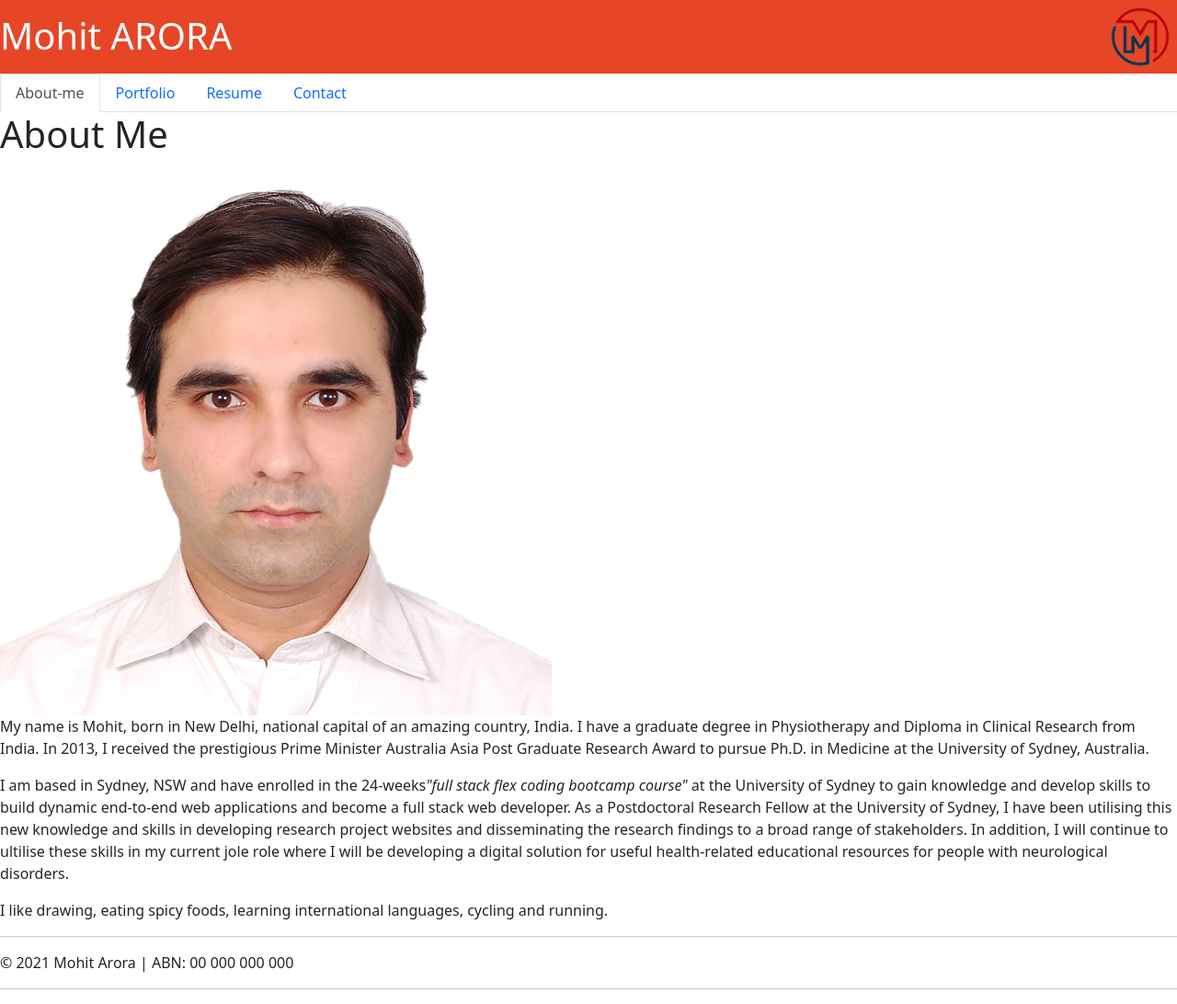
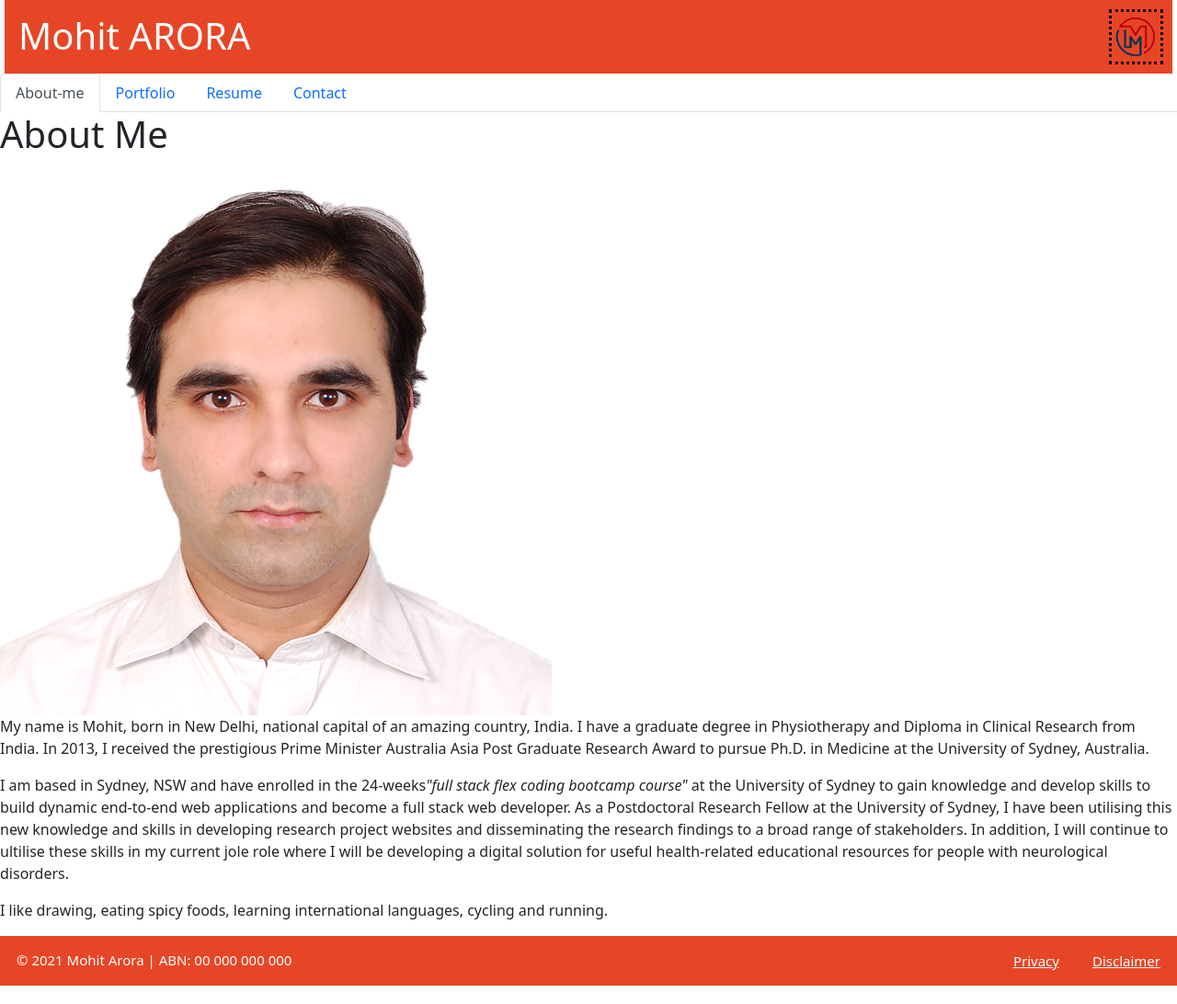
Before and after one commit to marora7926/react-portfolio, a React (Create React App) app: page / in a window 1280 px wide. Shown: the whole page at 92% size. Built offline with nearby package versions, Linux system fonts and the light colour scheme.

Commit message:
added style to footer

```diff
--- a/src/components/Footer.js
+++ b/src/components/Footer.js
@@ -1,11 +1,16 @@
 import React from 'react';
+import '../styles/Footer.css'
 
 function Footer() {
     return (
       <footer className="footer">
-        <hr></hr>
-        <p>© 2021 Mohit Arora | ABN: 00 000 000 000</p>
-        <hr></hr>
+        <p>
+          © 2021 Mohit Arora | ABN: 00 000 000 000
+        </p>
+        <div class="footerLinks">
+                <a href=".\assets\documents\Privacy policy.pdf" target="_blank">Privacy</a>
+                <a href=".\assets\documents\Disclaimer.pdf" target="_blank">Disclaimer</a>
+        </div>
       </footer>
     );
   }
--- a/src/components/Header.js
+++ b/src/components/Header.js
@@ -6,7 +6,7 @@ function Header() {
     return (
       <header className="header">
             <h1>Mohit ARORA</h1>
-            <img src={personalLogo} alt="personal-Logo"></img>
+            <img className="personalLogo" src={personalLogo} alt="personal-Logo"></img>
       </header>
     );
   }
--- /dev/null
+++ b/src/styles/Footer.css
@@ -0,0 +1,21 @@
+/* Sub-footer section properties --- share the similar properties as above sections */
+.footer {
+    background: #e64626;
+    display: flex;
+    align-items: center;
+    justify-content: space-between;
+}
+
+.footer p{
+    padding: 0 18px;
+    margin-top: 15px;
+    font-size: 15px;
+    align-items: center;
+    color:white;
+}
+
+.footerLinks a {
+    padding: 0 18px;
+    font-size: 15px;
+    color: white;
+}
--- a/src/styles/Header.css
+++ b/src/styles/Header.css
@@ -4,15 +4,20 @@
     justify-content: space-between;
     height: 80px;
     border: 2px;
-  }
+    margin-right:5px;
+    margin-left:5px;
+}
 
 .header h1 {
     padding-top: 15px;
+    margin-left:15px;
     text-align: left;
     color: white;
+    font-size: 2.5rem;
 }
 
 .personalLogo {
-    width: 110px;
-    border: 4px dotted #0f0c0c;
+    border: 3px dotted #000000;
+    height: 60px;
+    margin: 10px;
 }
```
